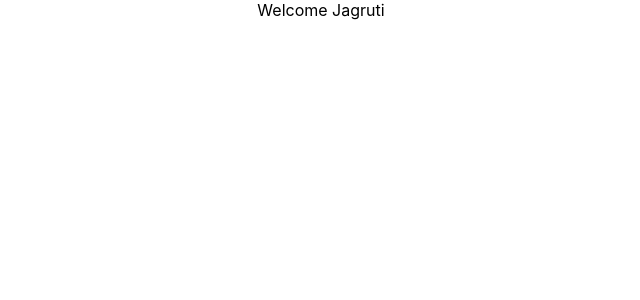
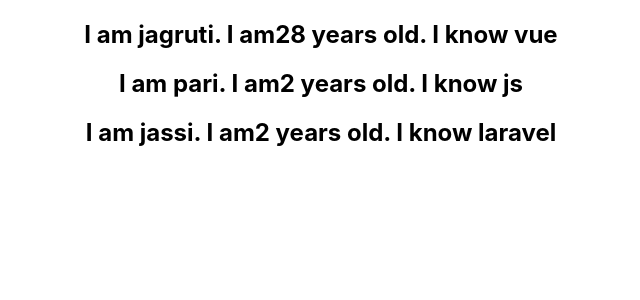
Before and after one commit to jagrutimetaliya/react-events, a React (Create React App) app: page / in a window 1280 px wide. Shown: the top 300 px of the page, without its empty margins (319-959 px from the left). Built offline with nearby package versions, Linux system fonts and the light colour scheme.

Commit message:
List Rendering

```diff
--- a/src/App.js
+++ b/src/App.js
@@ -5,6 +5,7 @@
 import EventBind from './components/EventBind'
 import ParentComponent from './components/ParentComponent'
 import ConditioningRenderingComponent from './components/ConditioningRenderingComponent'
+import NameList from './components/NameList'
 
 function App() {
   return (
@@ -12,8 +13,10 @@
         {/* <FunctionClick/>
         <ClassClick/>
         <EventBind/>
-        <ParentComponent/> */}
+        <ParentComponent/>
         <ConditioningRenderingComponent/>
+        */}
+        <NameList/>
     </div>
   );
 }
--- /dev/null
+++ b/src/components/NameList.js
@@ -0,0 +1,32 @@
+import React from 'react'
+import PersonList from './PersonList'
+
+function NameList() {
+    const names = ['jagruti','pari','jassi']
+    const persons = [{
+        id : 1,
+        name : 'jagruti',
+        age : 28,
+        skill : 'vue'
+
+    },{
+        id : 1,
+        name : 'pari',
+        age : 2,
+        skill : 'js'
+
+    },{
+        id : 1,
+        name : 'jassi',
+        age : 2,
+        skill : 'laravel'
+
+    }]
+   // const nameList = names.map(name =><h2>{name}</h2>)
+    const personList = persons.map(person => <PersonList person={person}/>)
+    return (
+        <div>{personList}</div>
+    )
+}
+
+export default NameList
--- /dev/null
+++ b/src/components/PersonList.js
@@ -0,0 +1,12 @@
+import React from 'react'
+
+
+function PersonList({person}) {
+    return (
+        <div>
+            <h2> I am {person.name}. I am{person.age} years old. I know {person.skill}</h2>
+        </div>
+    )
+}
+
+export default PersonList
```
Also changed, not shown: 2 other files (tests, documents, lock files or other folders).
